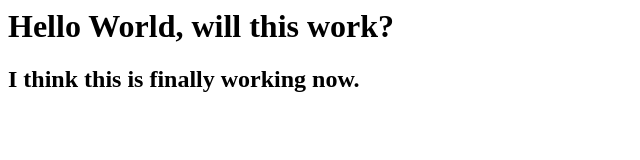
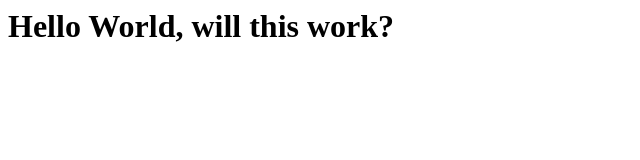
Before and after one commit to YBaghiani/helloworld-sunday, a plain HTML site: page index.html in a window 1280 px wide. Shown: the whole page, without its empty margins (0-640 px from the left). Drawn offline with Linux system fonts and the light colour scheme.

Commit message:
third commit
HTML text deleted

```diff
--- a/index.html
+++ b/index.html
@@ -3,5 +3,3 @@
     <h1>
       Hello World, will this work?
     </h1>
-    <h2>I think this is finally working now.
-    </h2>
```
